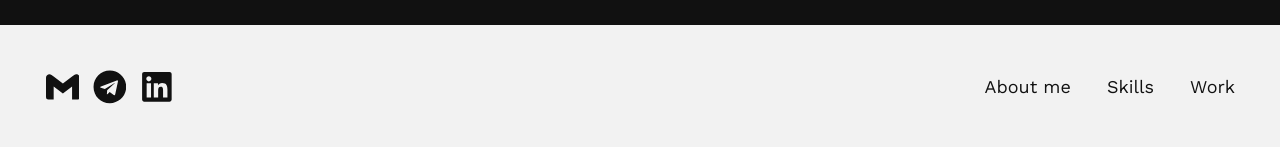
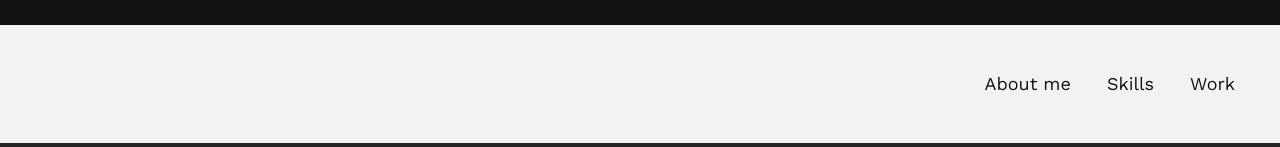
Before and after one commit to super0xdev/portfolio, a React (Vite) app: page / in a window 1280 px wide. Shown: the part 6590-6737 px from the top of the page. Built offline with nearby package versions, Linux system fonts and the light colour scheme; a web font is replaced by a local one.

Commit message:
Update Footer.jsx

```diff
--- a/src/components/Footer.jsx
+++ b/src/components/Footer.jsx
@@ -12,23 +12,7 @@ const Footer = () => {
                 {/* NAVBAR START */}
                 <div className="flex flex-col md:flex-row items-center justify-between gap-5  relative text-[#111111] py-10">
                     <div className="flex items-center gap-[12px]">
-                        <div className="w-[35px] h-[35px] rounded-full flex justify-center items-center">
-                            <a href="mailto:devlord0625@gmail.com">
-                                <SiGmail className="text-3xl" />
-                            </a>
-                        </div>
 
-                        <div className="w-[35px] h-[35px] rounded-full flex justify-center items-center">
-                            <a href="https://t.me/Russell0xdev">
-                                <FaTelegram className="text-3xl" />
-                            </a>
-                        </div>
-
-                        <div className="w-[35px] h-[35px] rounded-full flex justify-center items-center">
-                            <a href="https://www.linkedin.com/in/russell-masato-165377271/">
-                                <FaLinkedin className="text-3xl" />
-                            </a>
-                        </div>
                     </div>
                     <div className="flex items-center gap-[6px]">
                     </div>
```
